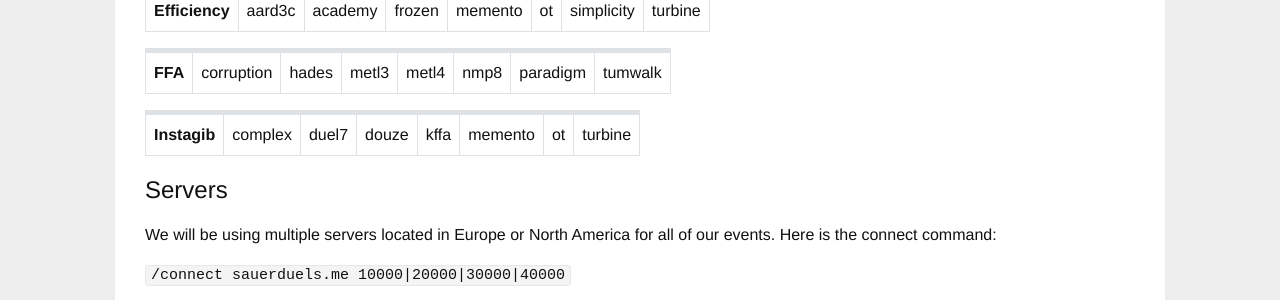
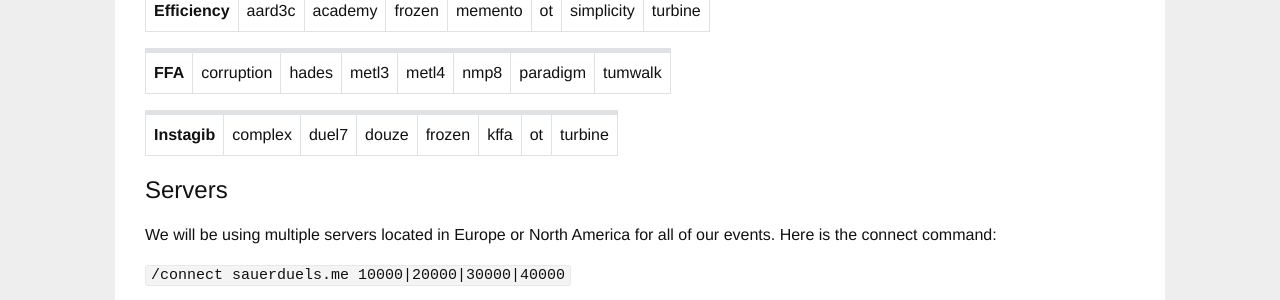
Before and after one commit to sauerduels/website, a Jekyll site: the page built from info.md, in a window 1280 px wide. Shown: the part 568-868 px from the top of the page. Built offline with Jekyll 4.4.1, drawn with Linux system fonts in a browser that asks for light colours; a script that is not in the unit is left out.

Commit message:
update pool

```diff
--- a/info.md
+++ b/info.md
@@ -50,8 +50,8 @@ For map selection, five maps will be randomly selected from the pool, then each
       <td>complex</td>
       <td>duel7</td>
       <td>douze</td>
+      <td>frozen</td>
       <td>kffa</td>
-      <td>memento</td>
       <td>ot</td>
       <td>turbine</td>
     </tr>
```
